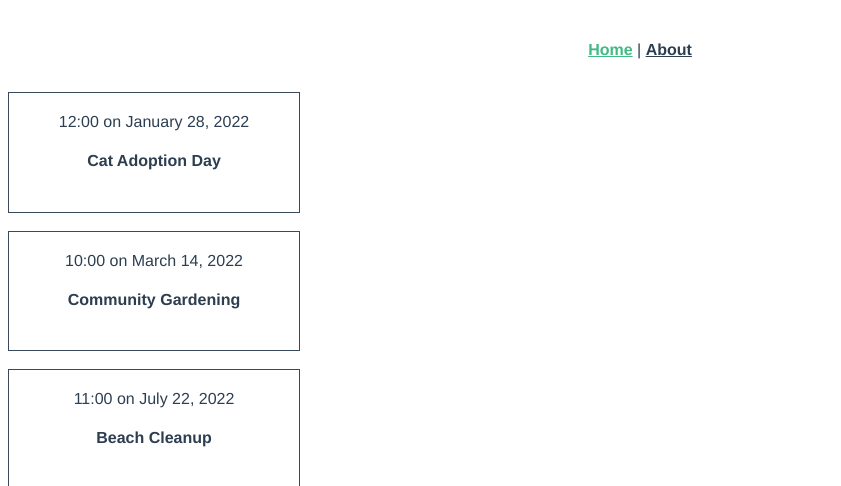
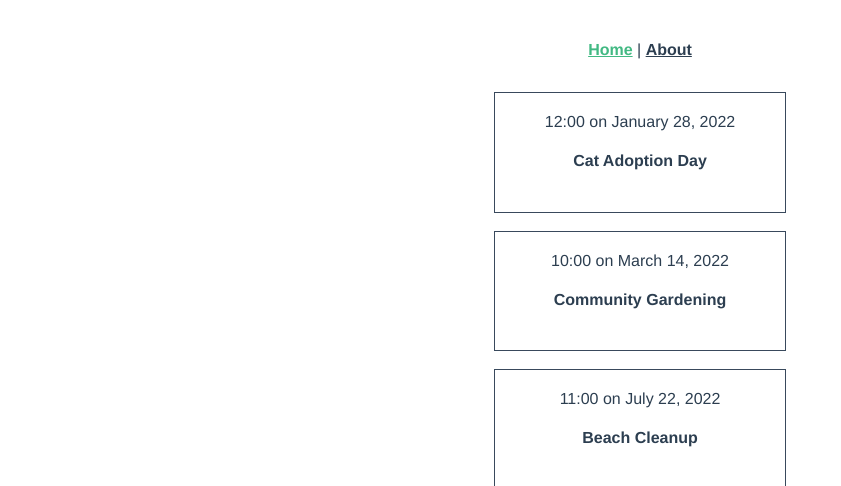
Before and after one commit to 96ekp/SE-_331_Lab2-, a Vue app in the folder lab2/: page / in a window 1280 px wide. Shown: the top 486 px of the page, without its empty margins (0-841 px from the left). Built offline with nearby package versions, Linux system fonts and the light colour scheme.

Commit message:
4.13 adjust the css flex box to show box in the center in HomeView.vue file

```diff
--- a/lab2/src/views/HomeView.vue
+++ b/lab2/src/views/HomeView.vue
@@ -1,8 +1,16 @@
 <template>
-  <main>
-    <EventCard v-for="event in events" :key="event.id" :event="event"> </EventCard>
+  <main class="events">
+    <EventCard v-for="event in events" :key="event.id" :event="event" />
   </main>
 </template>
+
+<style scoped>
+.events {
+  display: flex;
+  flex-direction: column;
+  align-items: center;
+}
+</style>
 
 <script setup lang="ts">
 import EventCard from '../components/EventCard.vue'
```
